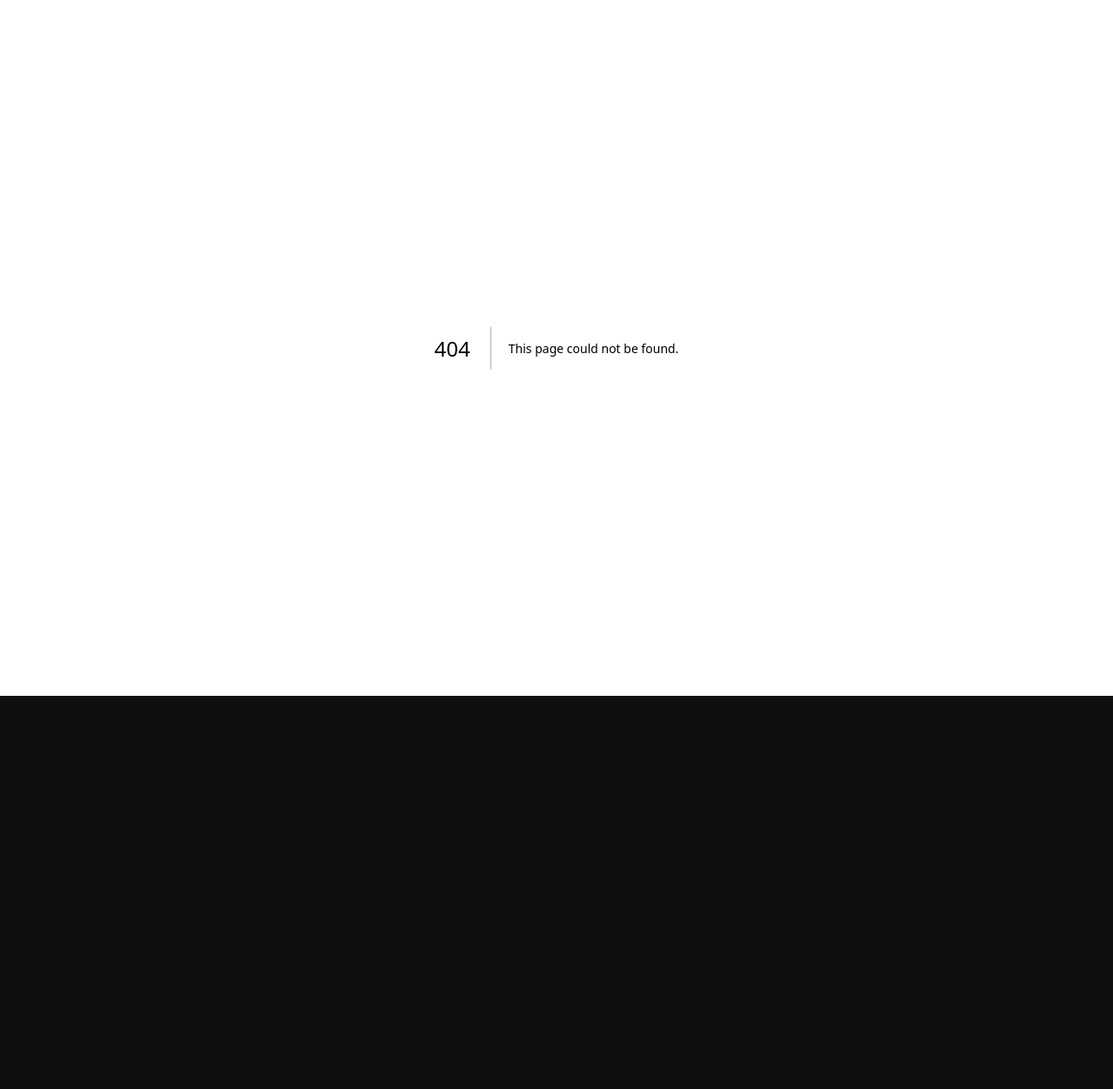
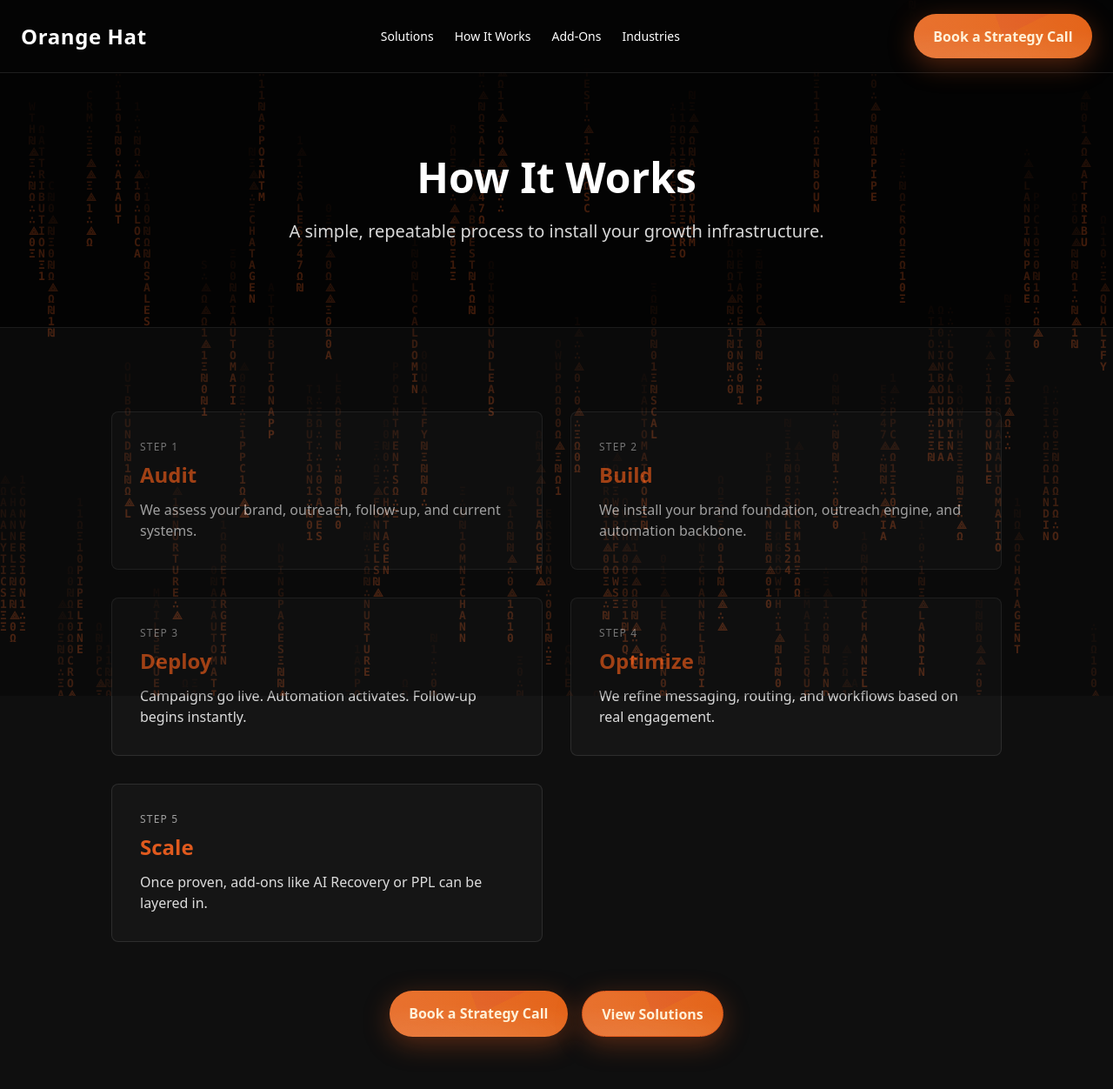
Before and after one commit to MrOrangeUS/orangehat-marketing, a Next.js app: page /how-it-works in a window 1280 px wide. Before the commit this address had no page. Shown: the top 1252 px of the page at 87% size. Before the commit the page ends 800 px from the top, so only its background shows below. Built offline with nearby package versions, Linux system fonts and the light colour scheme; no server answers.

Commit message:
Create page.tsx

```diff
--- /dev/null
+++ b/app/how-it-works/page.tsx
@@ -0,0 +1,75 @@
+import Link from "next/link";
+import MatrixRain from "../../components/MatrixRain";
+
+const CTA_URL =
+  process.env.NEXT_PUBLIC_BOOK_URL ||
+  "https://api.leadconnectorhq.com/widget/booking/CPADDn4nnIu2we1sni9z";
+
+const steps = [
+  { title: "Audit", desc: "We assess your brand, outreach, follow-up, and current systems." },
+  { title: "Build", desc: "We install your brand foundation, outreach engine, and automation backbone." },
+  { title: "Deploy", desc: "Campaigns go live. Automation activates. Follow-up begins instantly." },
+  { title: "Optimize", desc: "We refine messaging, routing, and workflows based on real engagement." },
+  { title: "Scale", desc: "Once proven, add-ons like AI Recovery or PPL can be layered in." },
+];
+
+export default function HowItWorksPage() {
+  return (
+    <main className="text-white bg-[#050505] min-h-screen">
+      <header className="sticky top-0 z-20 bg-[#050505]/80 backdrop-blur-md border-b border-white/10">
+        <div className="max-w-7xl mx-auto px-6 py-4 flex justify-between items-center">
+          <Link href="/" className="text-2xl font-bold tracking-wide">
+            Orange Hat
+          </Link>
+          <nav className="hidden md:flex space-x-6 items-center text-sm">
+            <Link href="/solutions" className="hover:text-[--oh-orange]">Solutions</Link>
+            <Link href="/how-it-works" className="hover:text-[--oh-orange]">How&nbsp;It&nbsp;Works</Link>
+            <Link href="/add-ons" className="hover:text-[--oh-orange]">Add-Ons</Link>
+            <Link href="/industry" className="hover:text-[--oh-orange]">Industries</Link>
+          </nav>
+          <a href={CTA_URL} target="_blank" rel="noopener" className="oh-pill hidden md:inline-block">
+            Book a Strategy Call
+          </a>
+        </div>
+      </header>
+
+      <div className="relative overflow-hidden">
+        <MatrixRain className="absolute inset-0 pointer-events-none" />
+        <section className="relative z-10 max-w-5xl mx-auto text-center px-6 py-24">
+          <h1 className="text-4xl md:text-5xl font-bold mb-6">How It Works</h1>
+          <p className="text-lg md:text-xl text-white/85">
+            A simple, repeatable process to install your growth infrastructure.
+          </p>
+        </section>
+      </div>
+
+      <section className="py-24 px-6 bg-[#0f0f0f] border-t border-white/10">
+        <div className="max-w-5xl mx-auto grid grid-cols-1 md:grid-cols-2 gap-8">
+          {steps.map((s, i) => (
+            <div key={s.title} className="bg-[#151515] p-8 rounded-lg border border-white/10">
+              <p className="text-xs uppercase tracking-widest text-white/60 mb-2">
+                Step {i + 1}
+              </p>
+              <h2 className="text-2xl font-semibold mb-3 text-[--oh-orange]">{s.title}</h2>
+              <p className="text-white/85">{s.desc}</p>
+            </div>
+          ))}
+        </div>
+
+        <div className="mt-14 text-center">
+          <div className="flex flex-col sm:flex-row justify-center gap-4">
+            <a href={CTA_URL} target="_blank" rel="noopener" className="oh-pill">
+              Book a Strategy Call
+            </a>
+            <Link
+              href="/solutions"
+              className="oh-pill bg-transparent border border-[--oh-orange] text-[--oh-orange] hover:bg-[--oh-orange] hover:text-black transition-colors"
+            >
+              View Solutions
+            </Link>
+          </div>
+        </div>
+      </section>
+    </main>
+  );
+}
```
